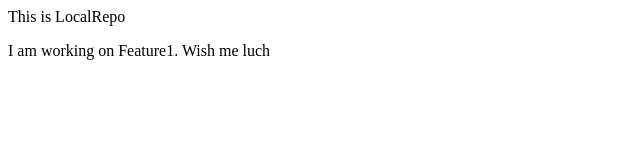
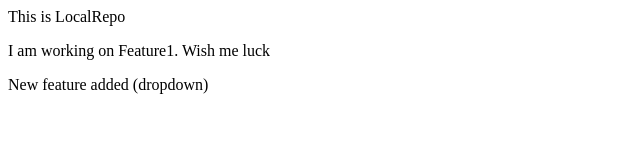
Before and after one commit to kartekjadhav/Local_Repo, a plain HTML site: page index.html in a window 1280 px wide. Shown: the whole page, without its empty margins (0-640 px from the left). Drawn offline with Linux system fonts and the light colour scheme.

Commit message:
Dropdown added

```diff
--- a/index.html
+++ b/index.html
@@ -1,2 +1,4 @@
 <p>This is LocalRepo</p>
-<p>I am working on Feature1. Wish me luch</p>
+<p>I am working on Feature1. Wish me luck</p>
+
+<p>New feature added (dropdown)</p>
```
